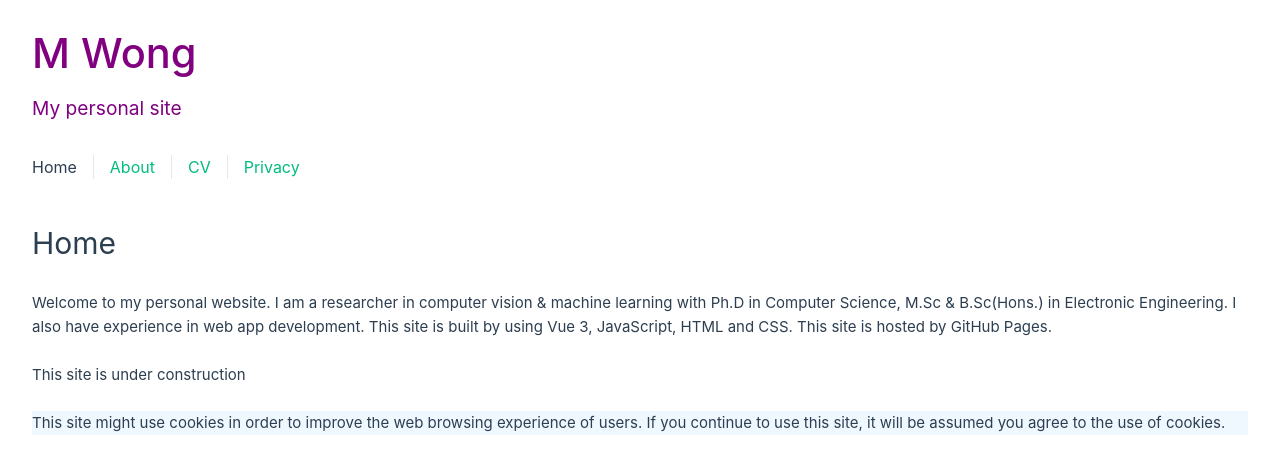
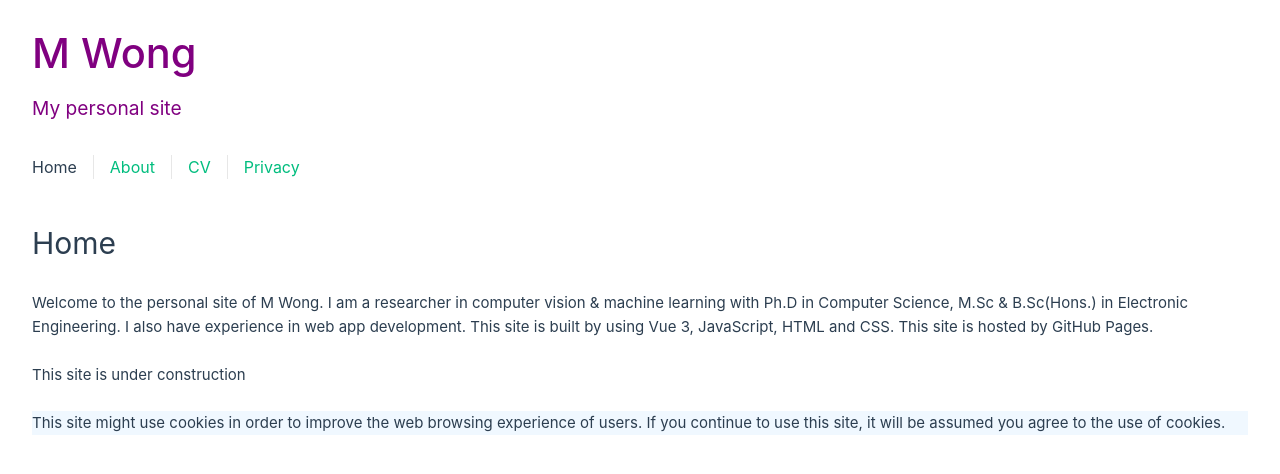
Before and after one commit to mwongau/vue3site, a Vue app: page / in a window 1280 px wide. Shown: the top 474 px of the page. Built offline with nearby package versions, Linux system fonts and the light colour scheme.

Commit message:
31-3-2023

```diff
--- a/src/components/Content.vue
+++ b/src/components/Content.vue
@@ -6,7 +6,7 @@
 <h1>Home</h1>
 <br />
 <div class="Intro">
-<p>Welcome to my personal website. I am a researcher in computer vision & machine learning with Ph.D in Computer Science,
+<p>Welcome to the personal site of M Wong. I am a researcher in computer vision & machine learning with Ph.D in Computer Science,
 M.Sc & B.Sc(Hons.) in Electronic Engineering. I also have experience in web app development. This site is built by using
 Vue 3, JavaScript, HTML and CSS. This site is hosted by GitHub Pages.</p>
 </div>
```
